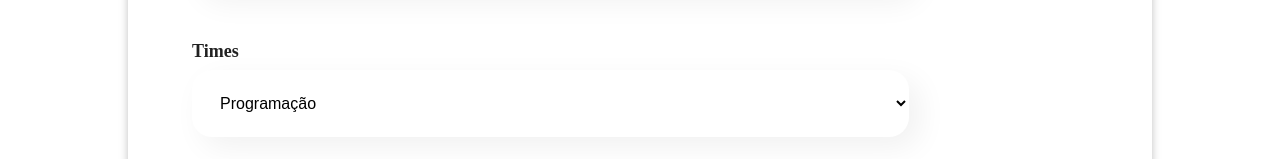
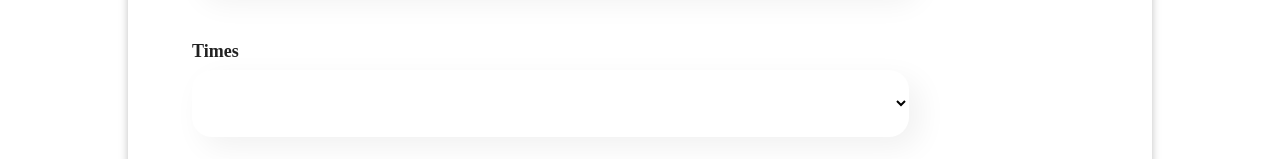
Before and after one commit to devguimaraes/REACT-JS, a React (Vite) app: page / in a window 1280 px wide. Shown: the part 1178-1337 px from the top of the page. Built offline with nearby package versions, Linux system fonts and the light colour scheme.

Commit message:
:lipstick: feat: Fazendo Select comecar por uma string vazia

```diff
--- a/src/Components/ListaSuspensa/Index.jsx
+++ b/src/Components/ListaSuspensa/Index.jsx
@@ -23,6 +23,7 @@ function ListaSuspensa(props) {
 				name={itens.map((e) => e.nome)[itens.map((e, i) => i)]}
 				id={itens.map((e) => e.nome)[itens.map((e, indice) => indice)]}
 			>
+				<option> </option>
 				{itens.map((item) => (
 					<option key={item.nome}>{item.nome}</option>
 				))}
```
